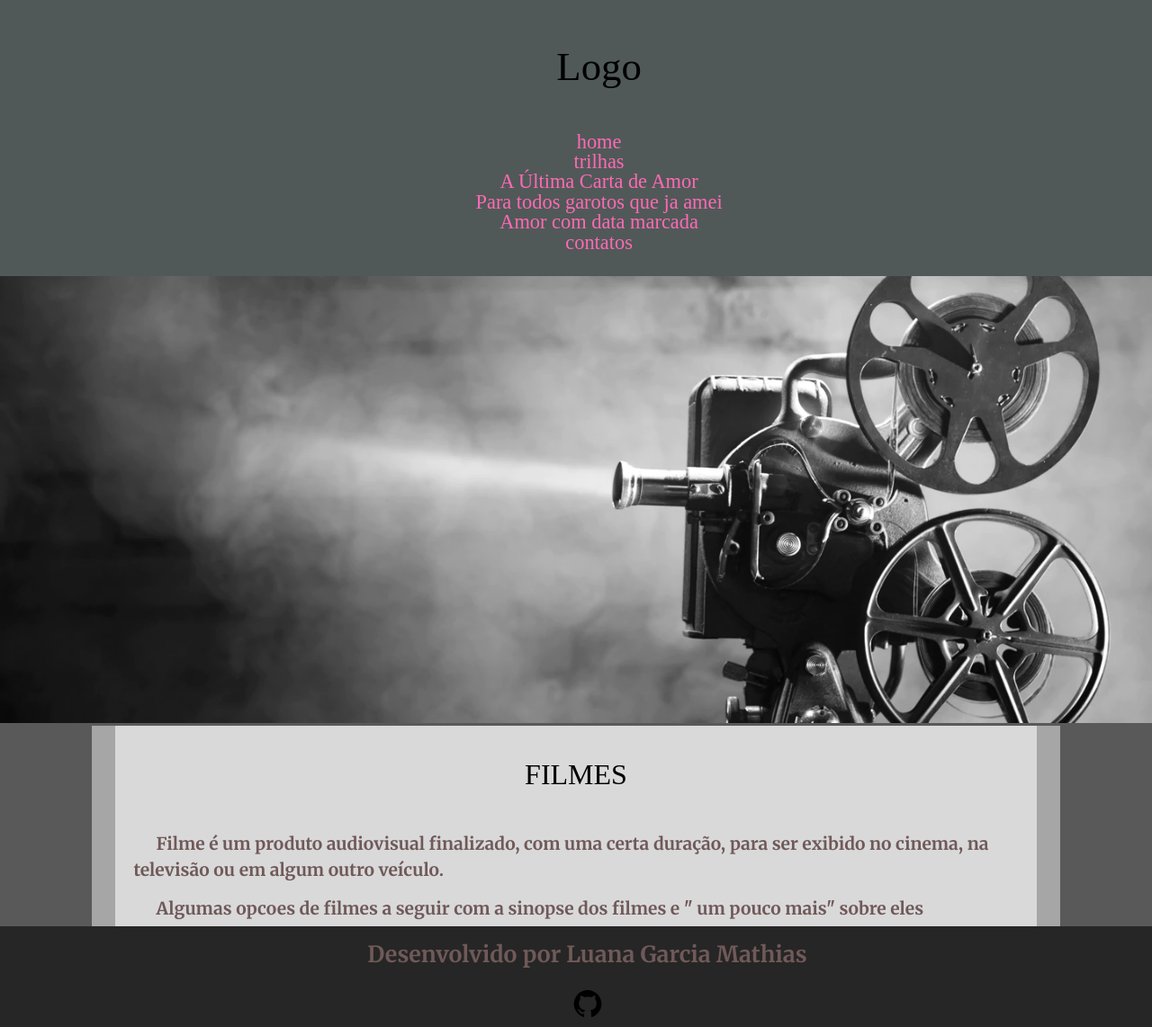
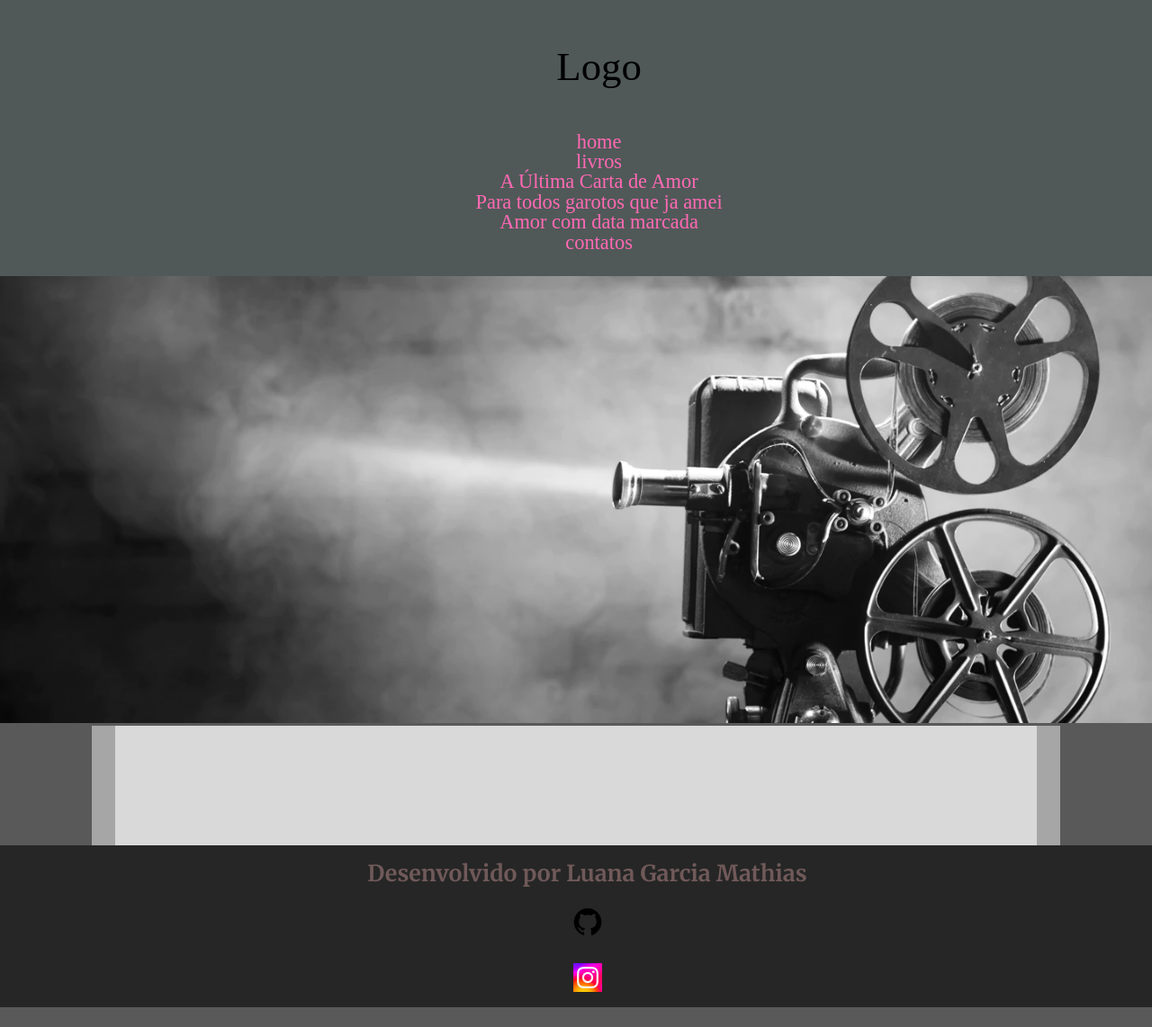
Before and after one commit to Luana1c/MaterialIW, a plain HTML site: page contato.html in a window 1280 px wide. Shown: the part 23-1165 px from the top of the page at 90% size. After the commit the page ends 1143 px from the top, so only its background shows below. Drawn offline with Linux system fonts and the light colour scheme; a web font is replaced by a local one.

Commit message:
detalhes

```diff
--- a/contato.html
+++ b/contato.html
@@ -20,7 +20,7 @@
    <nav>
      <ul>
       <li><a href="index.html">home</a></li>
-       <li><a href="trilhas.html">trilhas</a></li>
+       <li><a href="livros.html">livros</a></li>
        <li><a href="#aultima">A Última Carta de Amor</a></li>
        <li><a href="#paratds">Para todos garotos que ja amei</a></li>
        <li><a href="#amor">Amor com data marcada</a></li>
@@ -33,13 +33,13 @@
   </figure>
   <div class="container">
 <section>
-       <h1>FILMES</h1>
-       <p>Filme é um produto audiovisual finalizado, com uma certa duração, para ser exibido no cinema, na televisão ou em algum outro veículo.</p>
-       <p>Algumas opcoes de filmes a seguir com a sinopse dos filmes e " um pouco mais" sobre eles</p>
+       <h1></h1>
+       <p></p>
 </section>
 
-     <section>
-     </section>
+<section>
+  <h1></h1>
+</section>
 
      <section></section>
 
```
